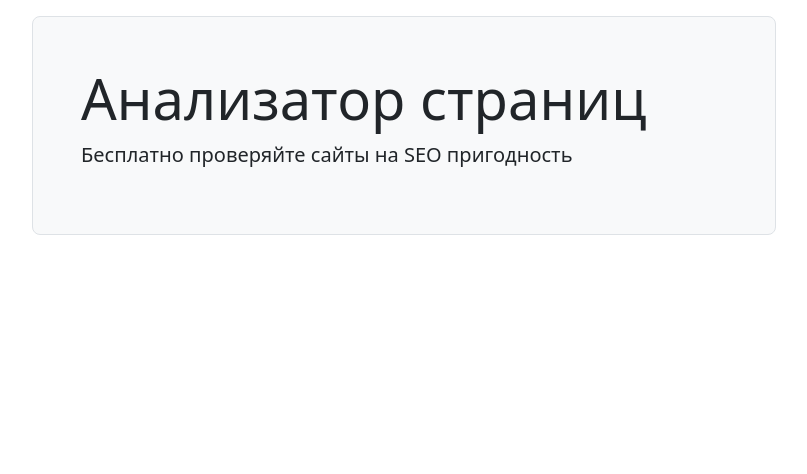
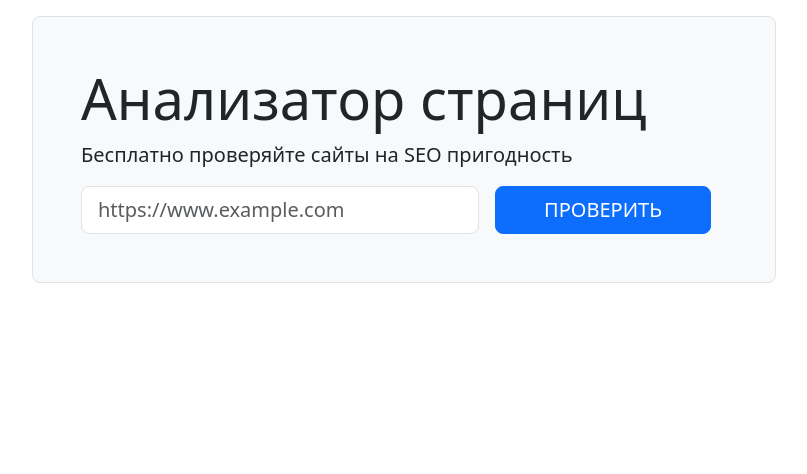
Before and after one commit to M1RRoN/Page-analyzator, a Flask app: page / in a window 1280 px wide. Shown: the part 56-530 px from the top of the page, without its empty margins (236-1043 px from the left). Run offline with Flask 2, Linux system fonts and the light colour scheme; some libraries are stand-ins or nearby versions.

Commit message:
fix index.html

```diff
--- a/page_analyzer/templates/index.html
+++ b/page_analyzer/templates/index.html
@@ -5,6 +5,10 @@
         <div class="col-md-10 col-lg-8 mx-auto bg-light p-5 border rounded-3">
             <h1 class="display-4">Анализатор страниц</h1>
             <p class="lead">Бесплатно проверяйте сайты на SEO пригодность</p>
+            <form action="{{ url_for('new_url') }}" method="post" class="d-flex justify-content-center">
+                <input type="text" name="url" class="form-control form-control-lg" required placeholder="https://www.example.com" aria-label="Поиск">
+                <input type="submit" value="Проверить" class="btn btn-primary btn-lg ms-3 px-5 text-uppercase mx-3">
+            </form>
         </div>
     </div>
 {% endblock %}
```
